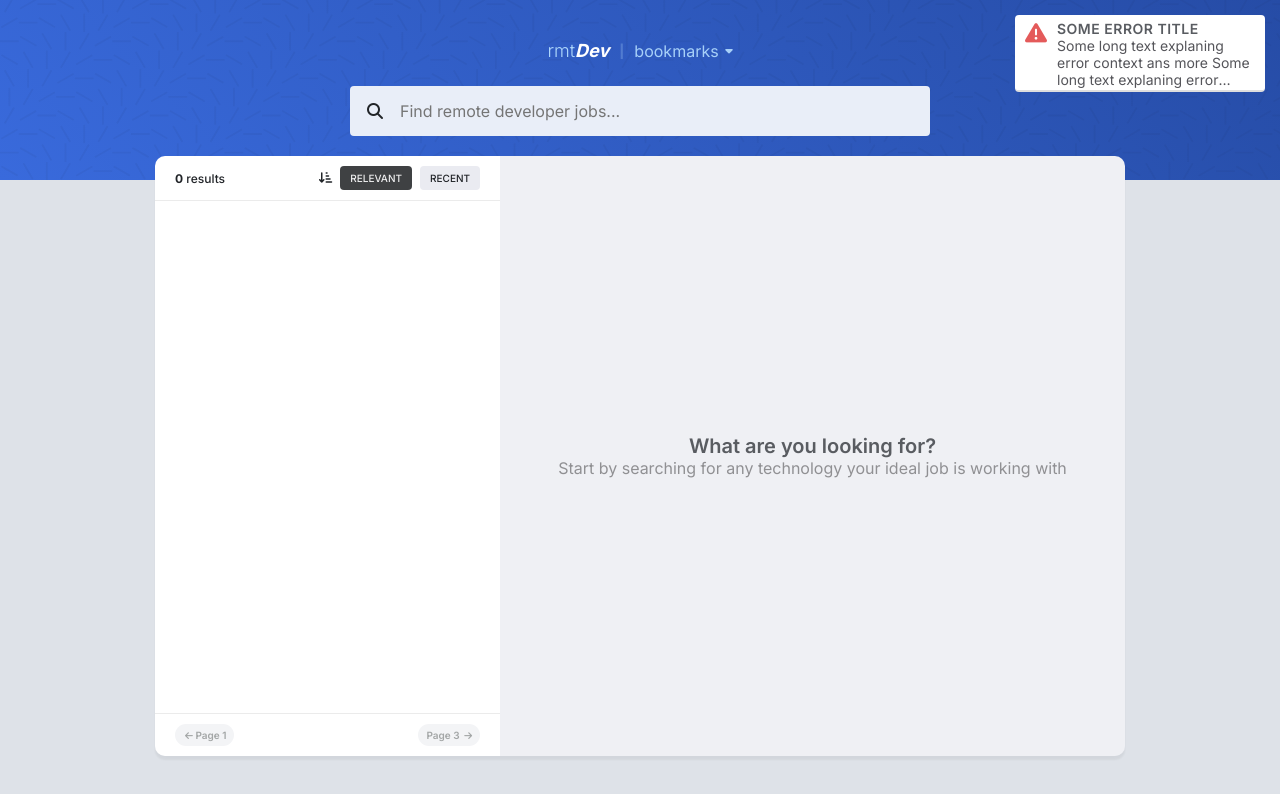
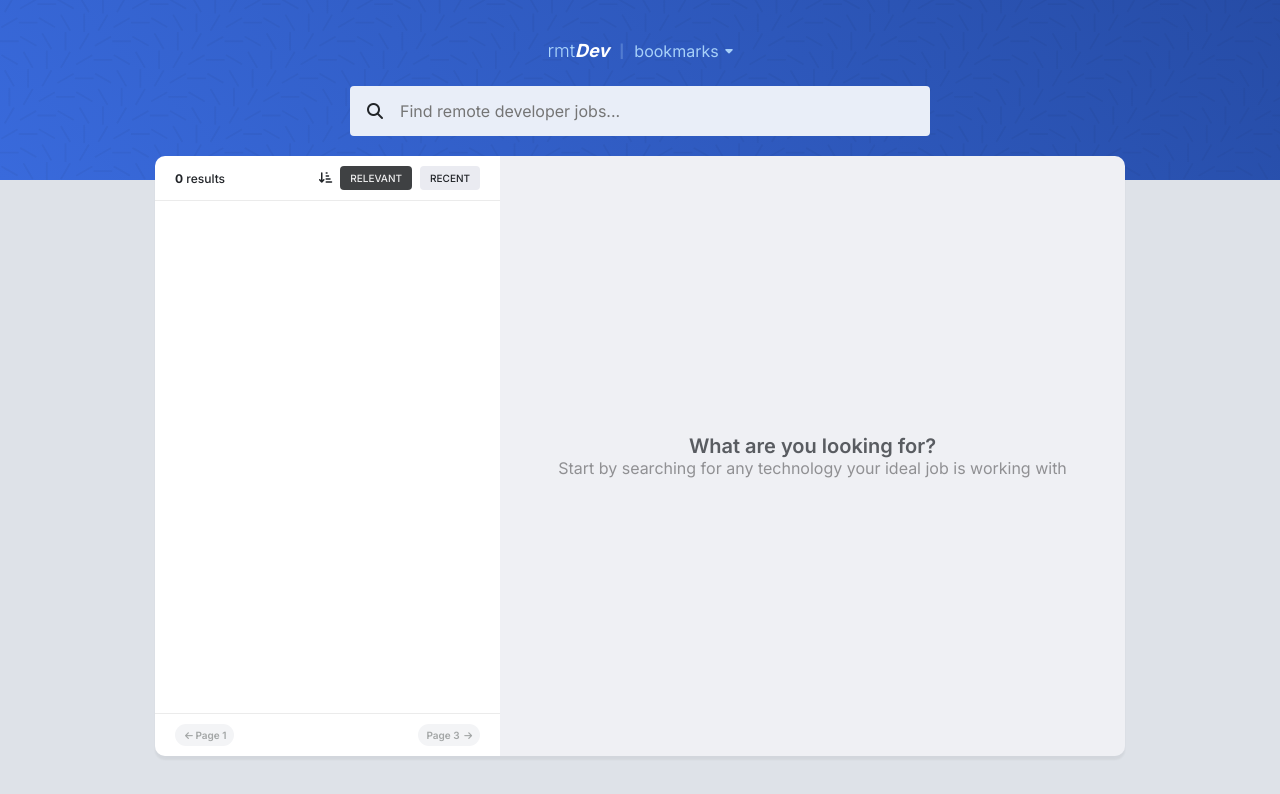
Before and after one commit to 7amdev/job-listing-app, a website with bundled scripts: page index.html in a window 1280 px wide. Built offline with nearby package versions, Linux system fonts and the light colour scheme.

Commit message:
fix: layout break with visible with display: block.

```diff
--- a/index.css
+++ b/index.css
@@ -42,11 +42,10 @@ input {
 
 
 .error {
-  display: none;
   position: absolute;
   top: 15px;
   right: 15px;
-  width: 250px;
+  width: 260px;
   display: flex;
   column-gap: 10px;
   background-color: #fff;
@@ -54,9 +53,10 @@ input {
   padding: 5px 10px 5px 10px;
   border-bottom: 2px solid rgba(0, 0, 0, .13);
   max-height: 77px;
+  visibility: hidden;
 }
 .error--visible {
-  display: block;
+  visibility: visible;
 }
 .error *::selection {
   background-color: rgba(0, 0, 0, .1);
--- a/index.html
+++ b/index.html
@@ -17,13 +17,9 @@
       <i class="fa-solid fa-triangle-exclamation error__icon"></i>
     </div>
     <div class="error__col-right">
-      <p class="error__title">Some Error Title</p>
+      <p class="error__title">Something went wrong!</p>
       <p class="error__description">
-        Some long text explaning error context ans more
-        Some long text explaning error context ans more
-        Some long text explaning error context ans more
-        Some long text explaning error context ans more
-        Some long text explaning error context ans more
+        ...
       </p>
     </div>
   </div>
```
